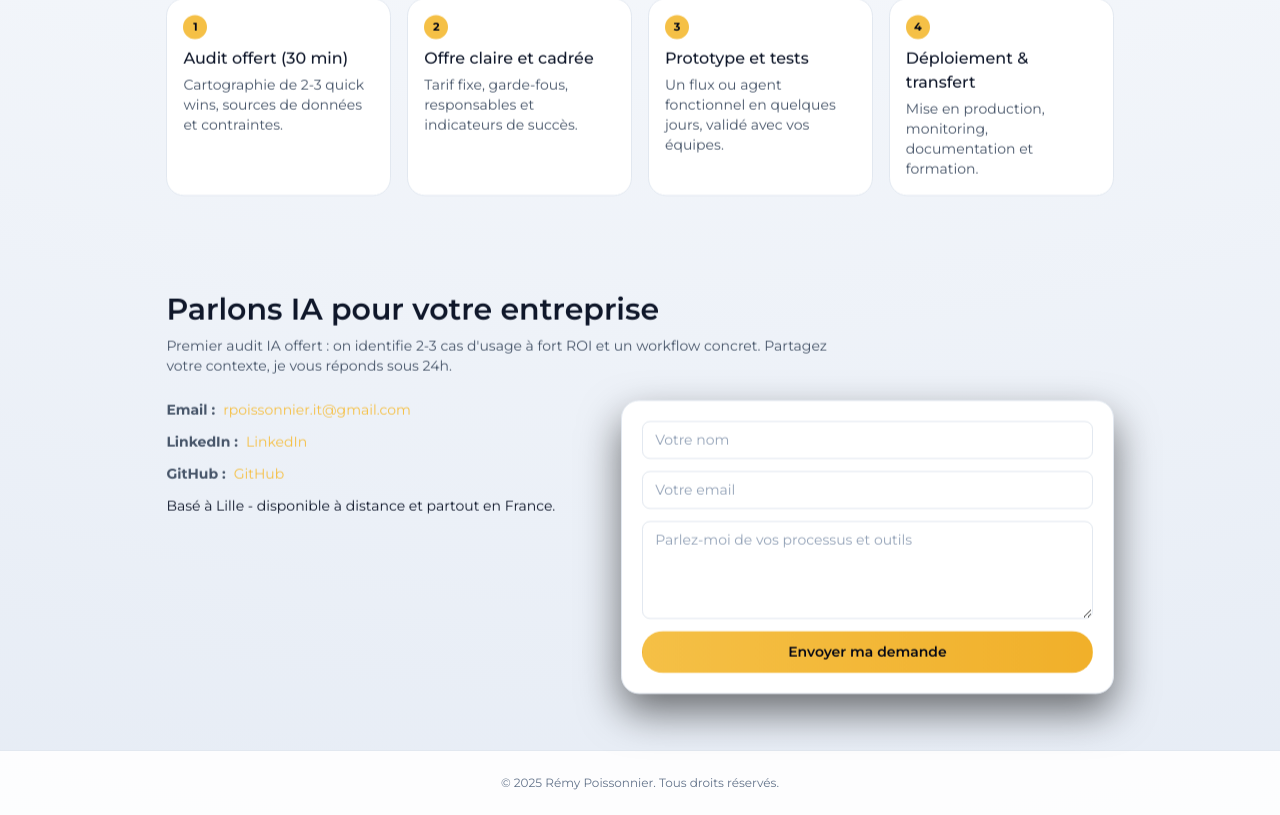
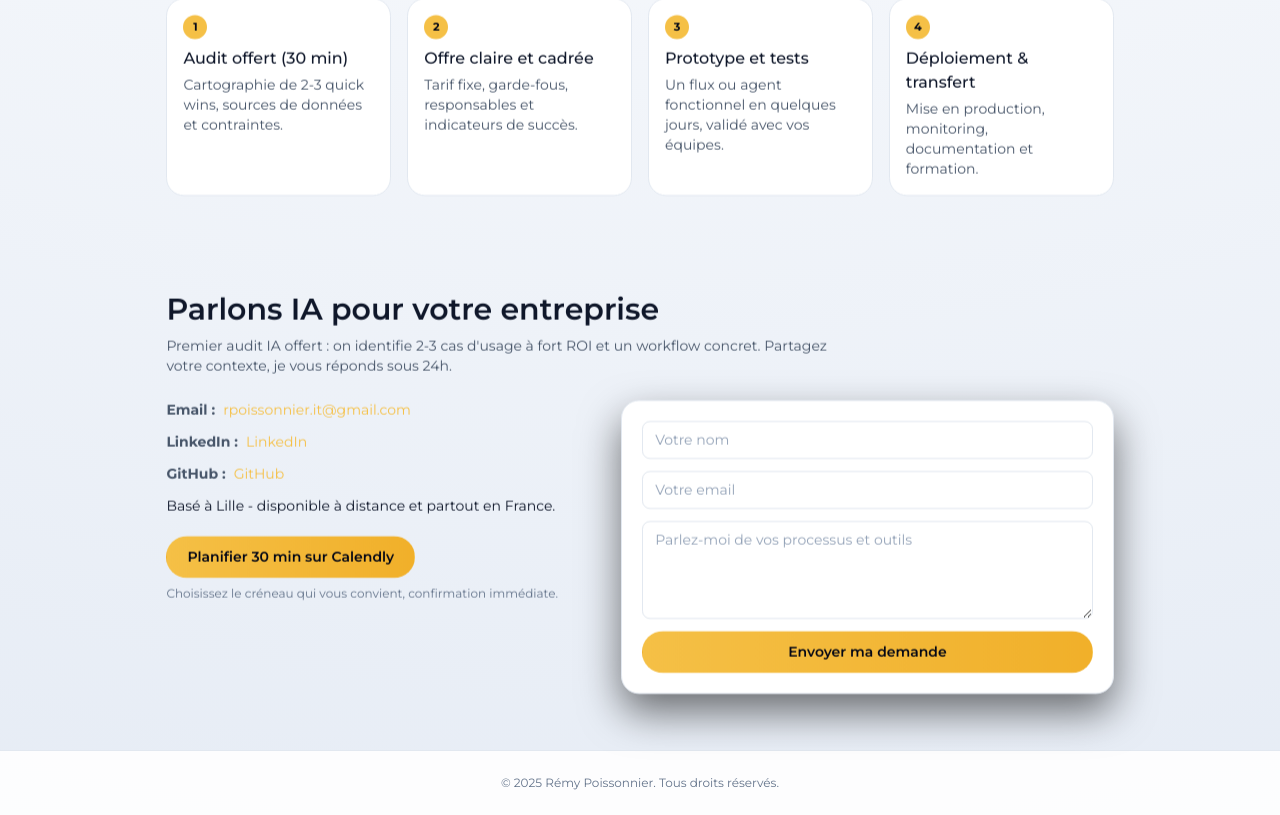
Before and after one commit to RemyPoissonnier/remy-portfolio, a React (Create React App) app: page / in a window 1280 px wide. Shown: the part 2011-2826 px from the top of the page. Built offline with nearby package versions, Linux system fonts and the light colour scheme.

Commit message:
[UPDATE] add calendly

```diff
--- a/src/components/ContactSection.jsx
+++ b/src/components/ContactSection.jsx
@@ -40,6 +40,17 @@ function ContactSection({ content, sectionSpacing, primaryButtonClasses }) {
             </a>
           </p>
           <p className="text-slate-900 dark:text-white">{content.location}</p>
+          <div className="pt-2">
+            <a
+              href="https://calendly.com/rpoissonnier-it/30min"
+              target="_blank"
+              rel="noreferrer"
+              className={`${primaryButtonClasses} w-full sm:w-auto`}
+            >
+              {content.calendlyCta}
+            </a>
+            <p className="mt-2 text-xs text-slate-500 dark:text-ink-muted">{content.calendlyNote}</p>
+          </div>
         </div>
 
         <form
--- a/src/translations/en.js
+++ b/src/translations/en.js
@@ -89,6 +89,8 @@ const en = {
     linkedInLabel: "LinkedIn",
     githubLabel: "GitHub",
     location: "Based in Lille - available remotely and internationally.",
+    calendlyCta: "Book 30 min on Calendly",
+    calendlyNote: "Pick a slot that works for you; instant confirmation.",
     form: {
       name: "Your name",
       email: "Your email",
--- a/src/translations/fr.js
+++ b/src/translations/fr.js
@@ -102,6 +102,8 @@ const fr = {
     githubLabel: "GitHub",
     location:
       "Basé à Lille - disponible à distance et partout en France.",
+    calendlyCta: "Planifier 30 min sur Calendly",
+    calendlyNote: "Choisissez le créneau qui vous convient, confirmation immédiate.",
     form: {
       name: "Votre nom",
       email: "Votre email",
```
